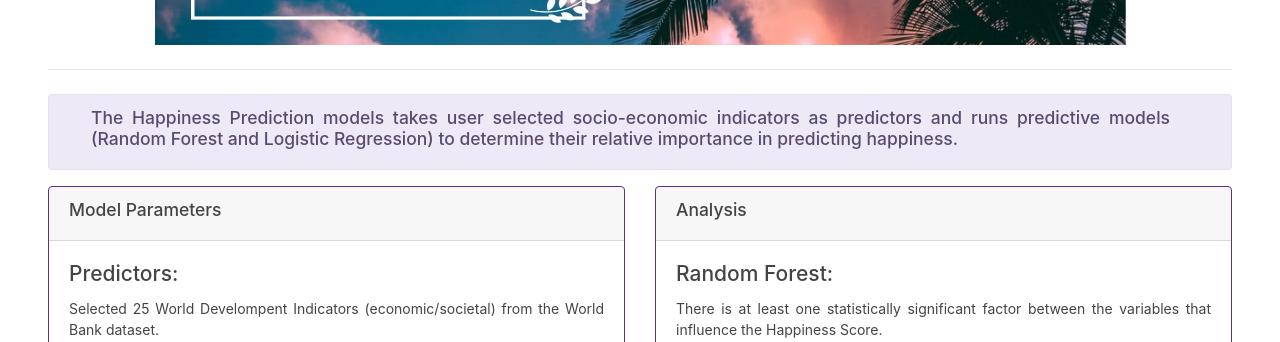
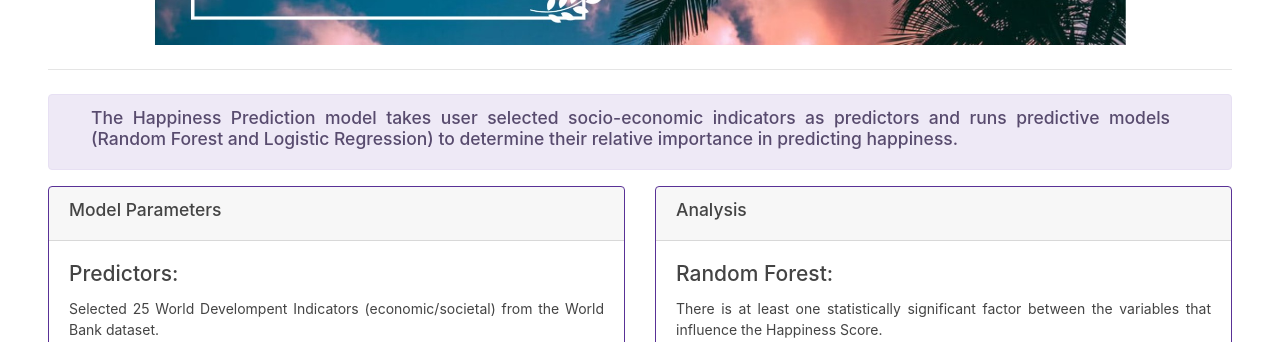
Before and after one commit to SwatiSSwain/SwatiSSwain-REP-Project-Three, a Flask app: page /predict-happiness in a window 1280 px wide. Shown: the part 238-580 px from the top of the page. Run offline with Flask 2, Linux system fonts and the light colour scheme; data that the repository does not hold is empty; some libraries are stand-ins or nearby versions.

Commit message:
uploading model page change

```diff
--- a/templates/predict-happiness.html
+++ b/templates/predict-happiness.html
@@ -91,7 +91,7 @@
           <div>
 
            <h5><p class="mb-0 text-justify" style="padding-left: 2%;">
-              The Happiness Prediction models takes user selected socio-economic indicators as predictors and runs
+              The Happiness Prediction model takes user selected socio-economic indicators as predictors and runs
             predictive models (Random Forest and Logistic Regression) to determine their relative importance in predicting happiness.</p>
           </h5>
 
```
